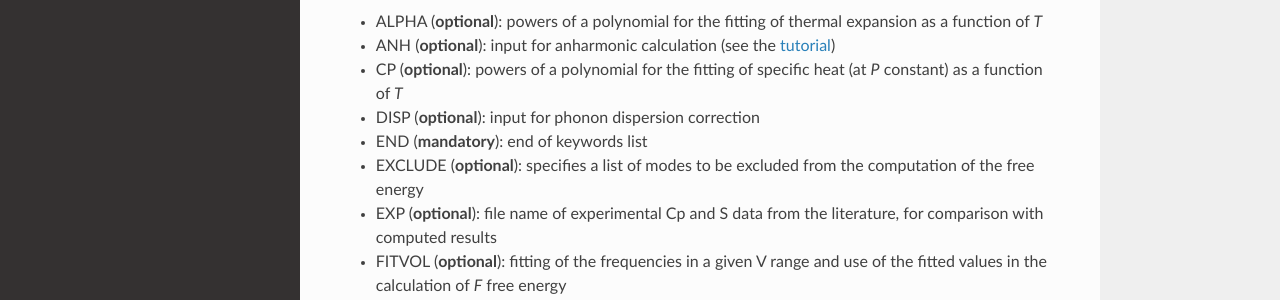
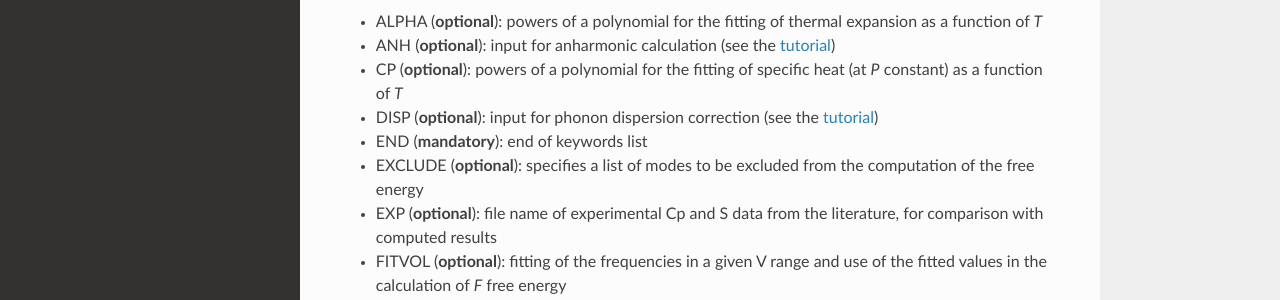
Before and after one commit to Mauro-Prencipe/QM-thermodynamics, a Sphinx documentation site: the page built from docs/files.rst, in a window 1280 px wide and 900 px high. Shown: the part 342-642 px from the top of the window. Built offline with Sphinx 7.4.7 and the Read the Docs theme 2.0.0, drawn with Linux system fonts in a browser that asks for light colours.

Commit message:
Update files.rst

```diff
--- a/docs/files.rst
+++ b/docs/files.rst
@@ -14,7 +14,7 @@
 - ALPHA   (**optional**):   powers of a polynomial for the fitting of thermal expansion as a function of *T*
 - ANH     (**optional**):   input for anharmonic calculation (see the `tutorial <https://qm-thermodynamics.readthedocs.io/en/main/_static/anharm.html>`_)
 - CP      (**optional**):   powers of a polynomial for the fitting of specific heat (at *P* constant) as a function of *T*
-- DISP    (**optional**):   input for phonon dispersion correction
+- DISP    (**optional**):   input for phonon dispersion correction (see the `tutorial <https://qm-thermodynamics.readthedocs.io/en/main/_static/Dispersion.html>`_)
 - END     (**mandatory**):  end of keywords list
 - EXCLUDE (**optional**):   specifies a list of modes to be excluded from the computation of the free energy
 - EXP     (**optional**):   file name of experimental Cp and S data from the literature, for comparison with computed results
```
